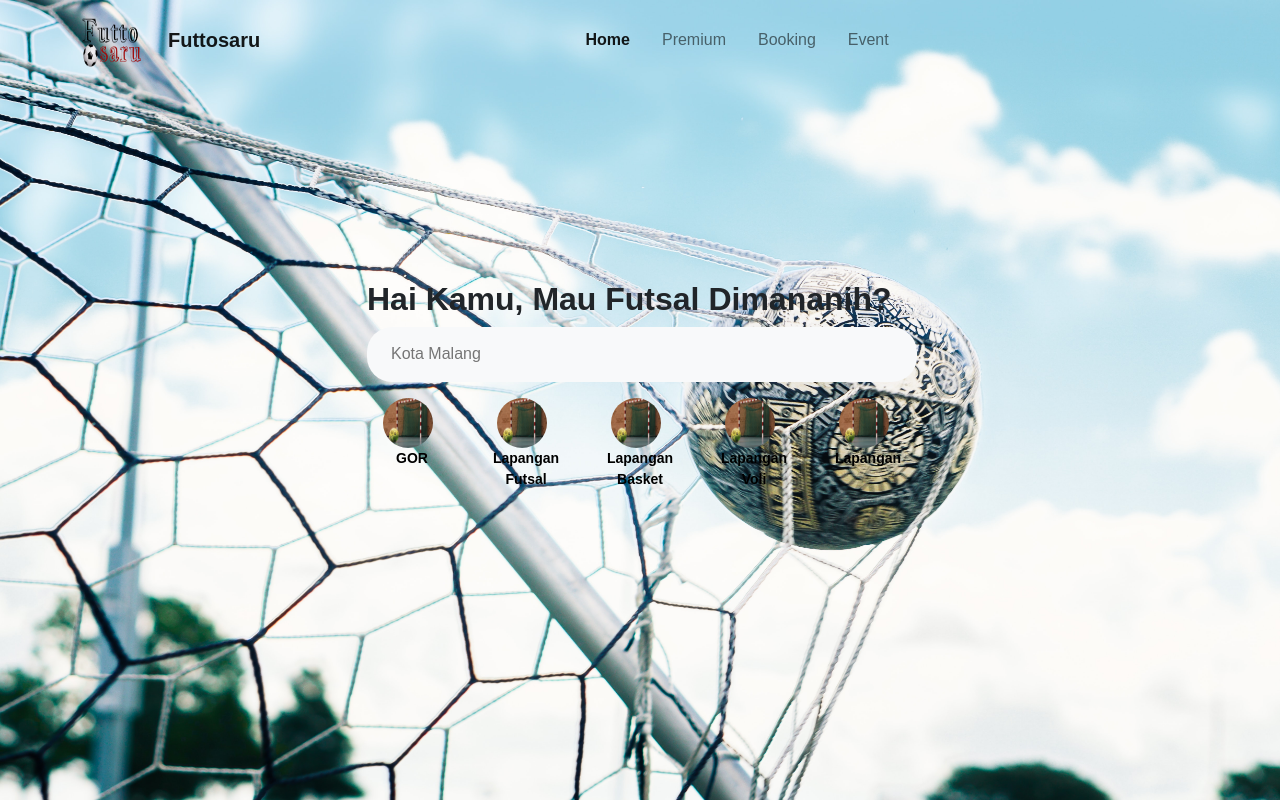
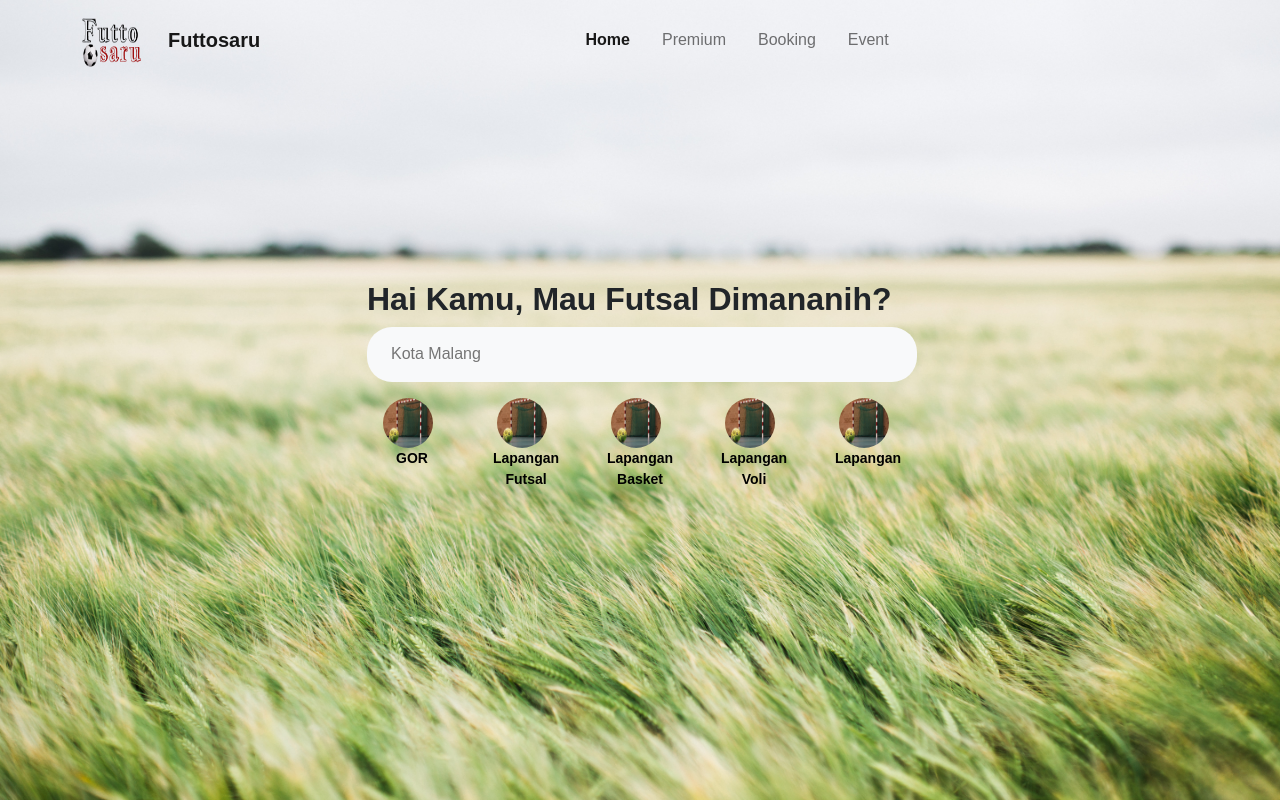
Before and after one commit to Azhun20/Futtosaru, a CodeIgniter 4 app: the page made by app/Views/dashboard.php in a window 1280 px wide. Run offline with PHP 8.4 and a stand-in for CodeIgniter, Linux system fonts and the light colour scheme; the template is opened without the code that fills it, so the values that code supplies are empty; some libraries are stand-ins or nearby versions.

Commit message:
push dashboard

```diff
--- a/public/css/home.css
+++ b/public/css/home.css
@@ -33,7 +33,7 @@ body{
 }
 /* Hero Section style */
 #hero {
-    background-image: url('/Asset/img/bg4.jpg');
+    background-image: url('/Asset/img/bg3.jpg');
     background-size: 100vw 100vh;
     width: 100vw;
     height: 100vh;
--- a/public/css/style.css
+++ b/public/css/style.css
@@ -37,6 +37,7 @@ body{
     background-color: transparent;
     color: #fff;
     border: 4;
+    border-color: #fff;
     border-radius: 10px;
     font-size: 16px;
     font-weight: 400;
```
